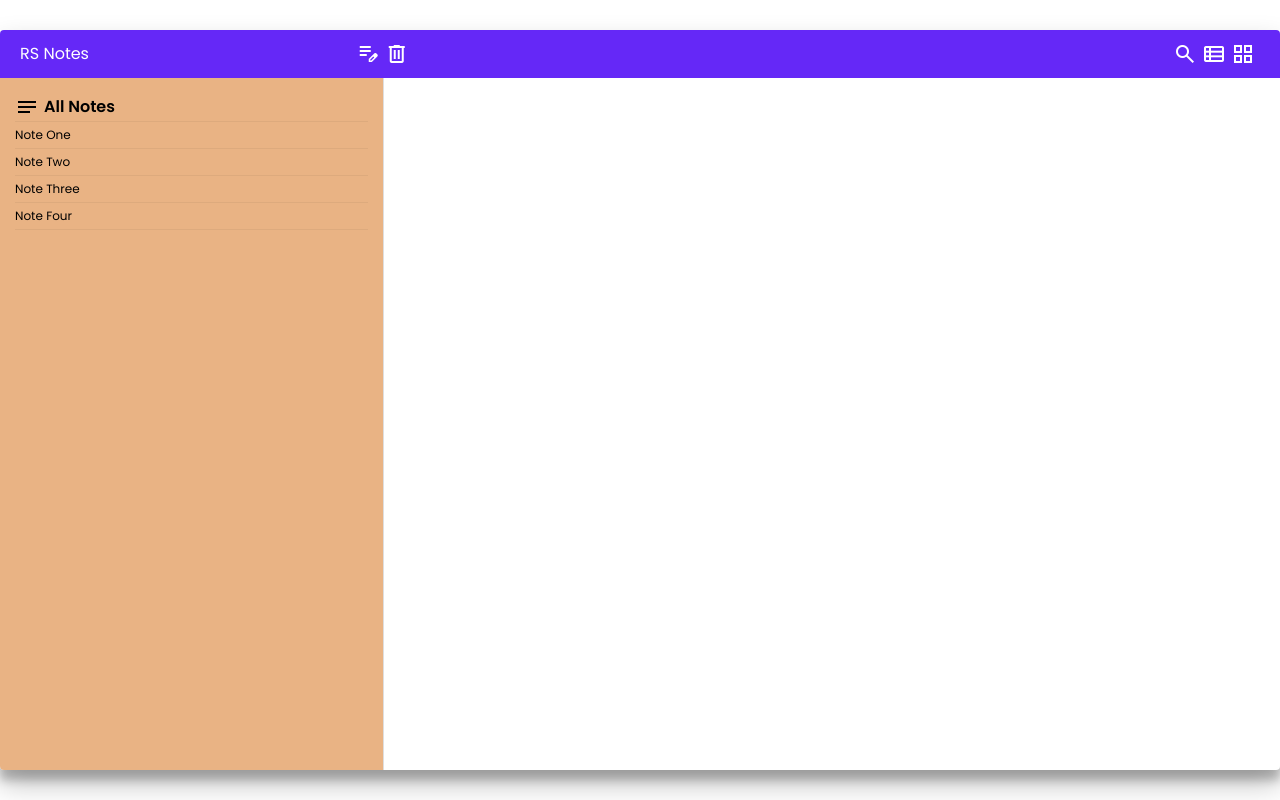
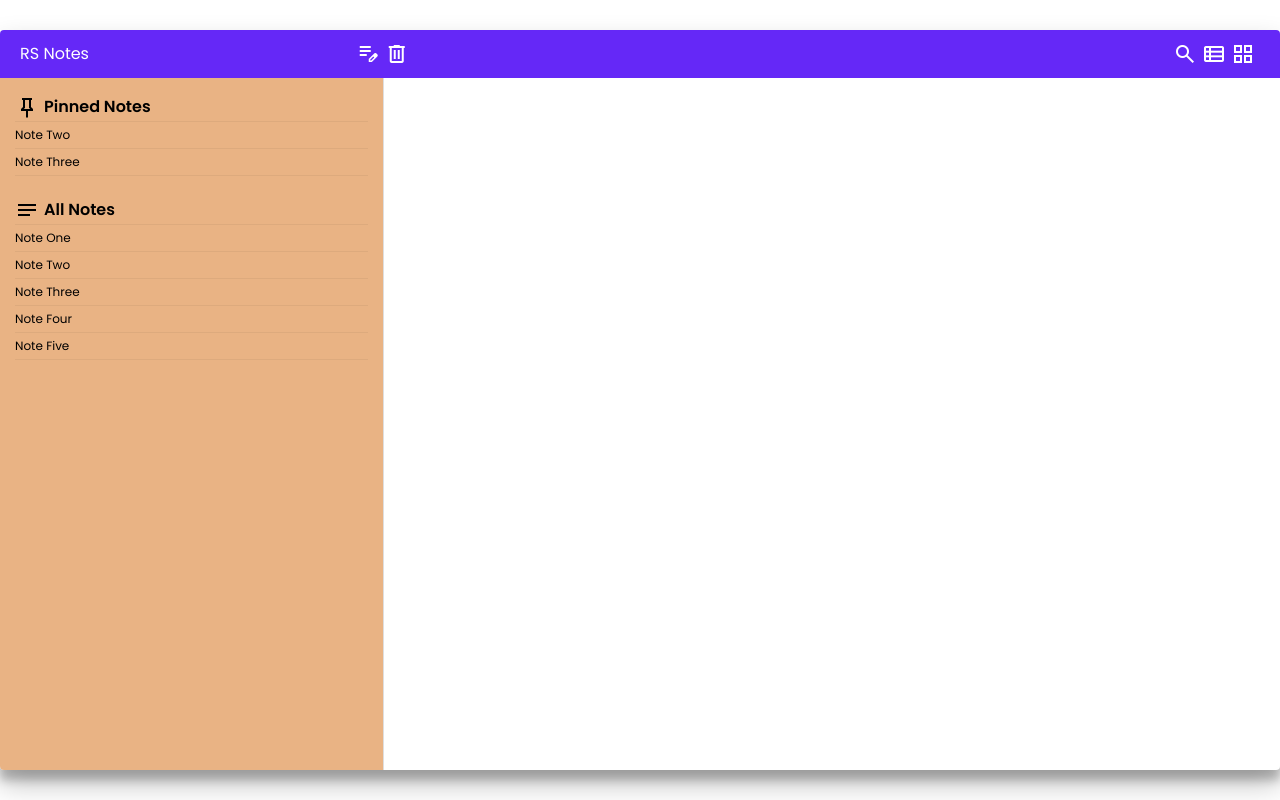
Before and after one commit to anykate/vue-notes-yt, a Vue app: page / in a window 1280 px wide. Built offline with nearby package versions, Linux system fonts and the light colour scheme.

Commit message:
Adding NoteStore

```diff
--- a/src/components/list/Sidebar.vue
+++ b/src/components/list/Sidebar.vue
@@ -1,9 +1,22 @@
 <script setup>
 import ListItem from '@/components/partials/ListItem.vue'
+import { useNoteStore } from '@/stores/NoteStore'
+const noteStore = useNoteStore()
 </script>
 
 <template>
     <div class="rs__notes-sidebar">
-        <ListItem />
+        <ListItem
+            :notes="noteStore.pinnedNotes"
+            :title="'Pinned Notes'"
+            :icon="'push_pin'"
+            :type="'list'"
+        />
+        <ListItem
+            :notes="noteStore.allNotes"
+            :title="'All Notes'"
+            :icon="'notes'"
+            :type="'list'"
+        />
     </div>
 </template>
--- a/src/components/partials/ListItem.vue
+++ b/src/components/partials/ListItem.vue
@@ -1,24 +1,26 @@
-<script setup></script>
+<script setup>
+const props = defineProps(['notes', 'title', 'icon', 'type'])
+</script>
 
 <template>
-    <h4 class="rs__sidebar-title">
-        <span class="rs__sidebar-title-note-icon material-symbols-outlined"
-            >notes</span
+    <h4
+        class="rs__sidebar-title"
+        v-if="'list' === type"
+    >
+        <span class="rs__sidebar-title-note-icon material-symbols-outlined">{{
+            icon
+        }}</span>
+        {{ title }}
+    </h4>
+    <ul
+        class="rs__note-list"
+        v-if="'list' === type"
+    >
+        <li
+            v-for="note in notes"
+            :key="note.id"
         >
-        All Notes
-    </h4>
-    <ul class="rs__note-list">
-        <li>
-            <p>Note One</p>
-        </li>
-        <li>
-            <p>Note Two</p>
-        </li>
-        <li>
-            <p>Note Three</p>
-        </li>
-        <li>
-            <p>Note Four</p>
+            <p>{{ note.title }}</p>
         </li>
     </ul>
 </template>
--- a/src/main.js
+++ b/src/main.js
@@ -1,5 +1,5 @@
 import App from '@/App.vue'
-import '@/assets/main.css'
+import '@/assets/css/main.css'
 import { createPinia } from 'pinia'
 import { createApp } from 'vue'
 
--- a/src/stores/NoteStore.js
+++ b/src/stores/NoteStore.js
@@ -0,0 +1,52 @@
+import { defineStore } from 'pinia'
+
+export const useNoteStore = defineStore('noteStore', {
+    state: () => ({
+        notes: [
+            {
+                id: 1,
+                title: 'Note One',
+                content: 'Note One Content',
+                timestamp: Date.now(),
+                pinned: false,
+            },
+            {
+                id: 2,
+                title: 'Note Two',
+                content: 'Note Two Content',
+                timestamp: Date.now(),
+                pinned: true,
+            },
+            {
+                id: 3,
+                title: 'Note Three',
+                content: 'Note Three Content',
+                timestamp: Date.now(),
+                pinned: true,
+            },
+            {
+                id: 4,
+                title: 'Note Four',
+                content: 'Note Four Content',
+                timestamp: Date.now(),
+                pinned: false,
+            },
+            {
+                id: 5,
+                title: 'Note Five',
+                content: 'Note Five Content',
+                timestamp: Date.now(),
+                pinned: false,
+            },
+        ],
+    }),
+    getters: {
+        allNotes: (state) => {
+            return state.notes
+        },
+
+        pinnedNotes: (state) => {
+            return state.notes.filter((note) => note.pinned)
+        },
+    },
+})
```
Also changed, not shown: src/assets/css/main.css (renamed from src/assets/main.css).
